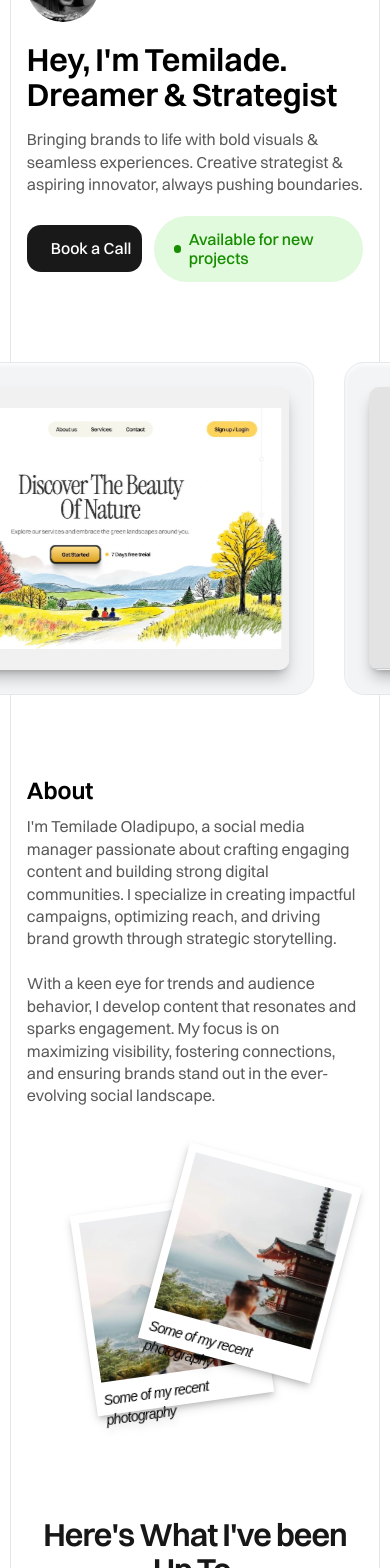
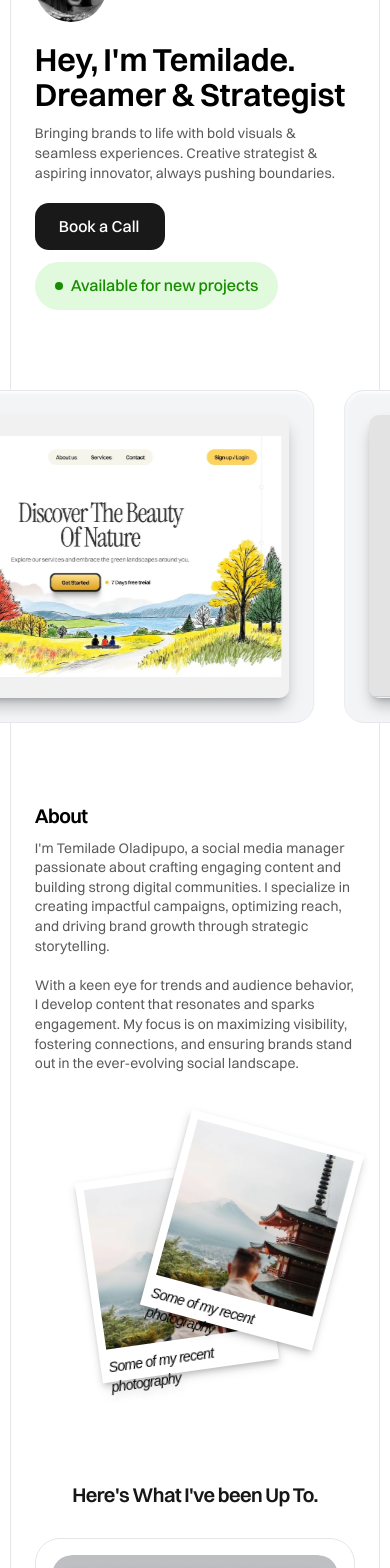
Before and after one commit to YungKingJayy/Temi-s-Portfolio, a Next.js app: page / in a window 390 px wide. Shown: the part 240-1808 px from the top of the page. Built offline with nearby package versions, Linux system fonts and the light colour scheme; a web font is replaced by a local one.

Commit message:
responsive text

```diff
--- a/app/components/About.tsx
+++ b/app/components/About.tsx
@@ -40,14 +40,14 @@ const About = () => {
       variants={containerVariants}
     >
       <motion.h2
-        className="font-semibold text-black text-2xl leading-[110%]"
+        className="font-semibold text-black text-xl sm:text-2xl leading-[110%] tracking-[-0.03em]"
         variants={itemVariants}
       >
         About
       </motion.h2>
 
       <motion.p
-        className="text-primary font-normal text-base leading-[1.4em] mt-3"
+        className="text-primary font-normal sm:text-base leading-[1.4em] mt-3 text-sm tracking-[0.01em]"
         variants={itemVariants}
       >
         I&apos;m Temilade Oladipupo, a social media manager passionate about
--- a/app/components/Footer.tsx
+++ b/app/components/Footer.tsx
@@ -6,7 +6,7 @@ const Footer = () => {
   return (
     <section className="max-w-[510px] py-9">
       <div className="flex flex-col gap-[30px] items-center">
-        <p className="text-primary text-center text-base font-normal leading-[1.4em] tracking-[0.01em]">
+        <p className="text-primary text-center text-sm sm:text-base font-normal leading-[1.4em] tracking-[0.01em]">
           Copyright © 2025 Temilade Oladipupo. All rights reserved.
         </p>
         <div className="flex items-center justify-center gap-5">
--- a/app/components/GetInTouch.tsx
+++ b/app/components/GetInTouch.tsx
@@ -99,10 +99,10 @@ const GetInTouch = () => {
 
   return (
     <section className="max-w-[510px] py-[70px]">
-      <h2 className="font-semibold text-black text-2xl leading-[110%]">
+      <h2 className="font-semibold text-black text-xl sm:text-2xl leading-[110%]">
         Get in touch
       </h2>
-      <p className="text-primary font-normal text-base leading-[1.4em] mt-3 mb-6">
+      <p className="text-primary font-normal text-sm sm:text-base leading-[1.4em] mt-3 mb-6 tracking-[0.01em]">
         I’m always interested in exploring new opportunities, collaborating, or
         exchanging ideas with like-minded individuals. Feel free to book a call
         or email me if you&apos;d like to see my portfolio deck or to discuss a
--- a/app/components/Hero.tsx
+++ b/app/components/Hero.tsx
@@ -41,7 +41,10 @@ const Hero = () => {
       animate="visible"
       variants={containerVariants}
     >
-      <motion.div variants={itemVariants} className="w-[72px] h-[72px] sm:w-[100px] sm:h-[100px] mb-5 rounded-full">
+      <motion.div
+        variants={itemVariants}
+        className="w-[72px] h-[72px] sm:w-[100px] sm:h-[100px] mb-5 rounded-full"
+      >
         <Image
           src="/images/avatar.webp"
           alt="Temi Oladipupo"
@@ -58,7 +61,7 @@ const Hero = () => {
 
       <motion.p
         variants={itemVariants}
-        className="mt-4 text-base leading-[1.4em] font-normal text-primary"
+        className="mt-3 sm:mt-4 text-sm sm:text-base leading-[1.4em] font-normal text-primary tracking-[0.01em]"
       >
         Bringing brands to life with bold visuals & seamless experiences.
         Creative strategist & aspiring innovator, always pushing boundaries.
@@ -66,16 +69,16 @@ const Hero = () => {
 
       <motion.div
         variants={itemVariants}
-        className="mt-5 flex gap-3 items-center"
+        className="mt-5 flex flex-col sm:flex-row gap-3 sm:items-center"
       >
         <AnimatedButton
           type="button"
           onClick={() => setIsBookCallOpen(true)}
           label="Book a Call"
-          className="py-3.5"
+          className="py-3.5 self-start"
         />
 
-        <div className="flex items-center gap-2 px-5 py-3.5 bg-[#E1F9DC] rounded-[100px]">
+        <div className="flex items-center gap-2 px-5 py-3.5 bg-[#E1F9DC] rounded-[100px] self-start">
           <div className="w-2 h-2 rounded-full bg-[#178D00]" />
           <p className="text-[#178D00] text-base leading-[1.2em] font-medium">
             Available for new projects
--- a/app/components/Projects.tsx
+++ b/app/components/Projects.tsx
@@ -6,7 +6,7 @@ import { projects } from "../projects/data/projects";
 const Projects = () => {
   return (
     <section className="mt-28 max-w-[510px] flex flex-col items-center">
-      <h2 className="text-[2rem] font-semibold leading-[110%] tracking-[-0.03em] text-center">
+      <h2 className="text-xl sm:text-[2rem] font-semibold leading-[110%] tracking-[-0.03em] text-center">
         Here&apos;s What I&apos;ve been Up To.
       </h2>
       <div className="flex flex-col gap-7 mt-8 w-full">
@@ -25,10 +25,10 @@ const Projects = () => {
               />
             </div>
             <div className="flex flex-col gap-4 px-5">
-              <p className="font-semibold text-2xl leading-[110%] tracking-[-0.03em]">
+              <p className="font-semibold text-lg sm:text-2xl leading-[110%] tracking-[-0.03em]">
                 {project.title}
               </p>
-              <p className="text-primary text-base tracking-[0.01em] leading-[1.4em]">
+              <p className="text-primary text-sm sm:text-base tracking-[0.01em] leading-[1.4em]">
                 {project.description}
               </p>
               <ButtonVariant
--- a/app/components/Services.tsx
+++ b/app/components/Services.tsx
@@ -3,10 +3,12 @@ import React from "react";
 const Services = () => {
   return (
     <section className="max-w-[510px] py-20">
-      <h2 className="text-[2rem] font-semibold leading-[110%] tracking-[-0.03em] text-center">
+      <h2 className="text-[1.625rem] sm:text-[2rem] font-semibold leading-[110%] tracking-[-0.03em] text-center">
         How Can I Help?
       </h2>
-      <p className="font-normal text-primary text-base tracking-[0.01em] leading-[1.4em] mt-4 mb-8 text-center">Let’s turn your vision into something amazing.</p>
+      <p className="font-normal text-primary text-sm sm:text-base tracking-[0.01em] leading-[1.4em] mt-4 mb-8 text-center">
+        Let’s turn your vision into something amazing.
+      </p>
     </section>
   );
 };
--- a/app/components/WorkExperience.tsx
+++ b/app/components/WorkExperience.tsx
@@ -30,29 +30,35 @@ const WorkExperience = () => {
 
   return (
     <section className="max-w-[510px] py-20 border-b border-black/10">
-      <h2 className="font-semibold text-black text-2xl leading-[110%] tracking-[-0.03em]">
+      <h2 className="font-semibold text-black text-xl sm:text-2xl leading-[110%] tracking-[-0.03em]">
         Work Experience
       </h2>
       <div className="flex flex-col gap-[1.125rem] mt-[44px] max-w-[90%]">
         {workExperience.map((experience, index) => (
-          <div className="grid grid-cols-3 gap-4 items-center" key={index}>
-            <p className="col-span-1 text-[#B3B3B3] font-medium text-base tracking-[-0.02em] leading-[1.2em]">
+          <div
+            className="grid grid-cols-1 sm:grid-cols-3 gap-4 items-center"
+            key={index}
+          >
+            <p className="col-span-1 text-[#B3B3B3] font-medium text-sm sm:text-base tracking-[-0.02em] leading-[1.2em]">
               {experience.duration}
             </p>
             <div className="flex gap-3 items-center col-span-2">
-              <p className="text-nowrap text-[#5A5A5A] font-medium text-base tracking-[-0.02em] leading-[1.2em]">
+              <p className="text-nowrap text-[#5A5A5A] font-medium text-sm sm:text-base tracking-[-0.02em] leading-[1.2em]">
                 {experience.position}
               </p>
               <div
                 className="flex items-center gap-1.5 py-2 px-2.5 rounded-[10px] border border-black/10"
-                style={{ backgroundColor: experience.backgroundColor, color: experience.textColor }}
+                style={{
+                  backgroundColor: experience.backgroundColor,
+                  color: experience.textColor,
+                }}
               >
                 <img
                   src={experience.logo}
                   alt={experience.company}
                   className="object-cover"
                 />
-                <p className="text-nowrap font-medium text-base tracking-[-0.03em] leading-[110%]">
+                <p className="text-nowrap font-medium text-sm sm:text-base tracking-[-0.03em] leading-[110%]">
                   {experience.company}
                 </p>
               </div>
--- a/app/page.tsx
+++ b/app/page.tsx
@@ -10,7 +10,7 @@ export default function Home() {
   return (
     <main className="max-w-[1080px] w-[95%] mx-auto border-l border-r border-[#E6E6E6] flex flex-col justify-center items-center relative">
       {/* First section */}
-      <div className="px-4">
+      <div className="px-6">
         <Hero />
       </div>
 
@@ -23,7 +23,7 @@ export default function Home() {
       </div>
 
       {/* Additional content section */}
-      <div className="px-4">
+      <div className="px-6">
         {/* Additional content goes here */}
         <About />
         <Projects />
@@ -34,7 +34,7 @@ export default function Home() {
       {/* Testimonials Carousel Section */}
       <div className="w-full mt-20 mb-16">
         {/* This is the trick - content overflows the container but container maintains borders */}
-        <div className="w-screen relative left-1/2 right-1/2 -translate-x-1/2 min-h-[333px]">
+        <div className="w-screen relative left-1/2 right-1/2 -translate-x-1/2 min-h-[300px] sm:min-h-[333px]">
           <Testimonials />
         </div>
       </div>
```
Also changed, not shown: app/components/Testimonials.tsx (+6 -6 lines).
